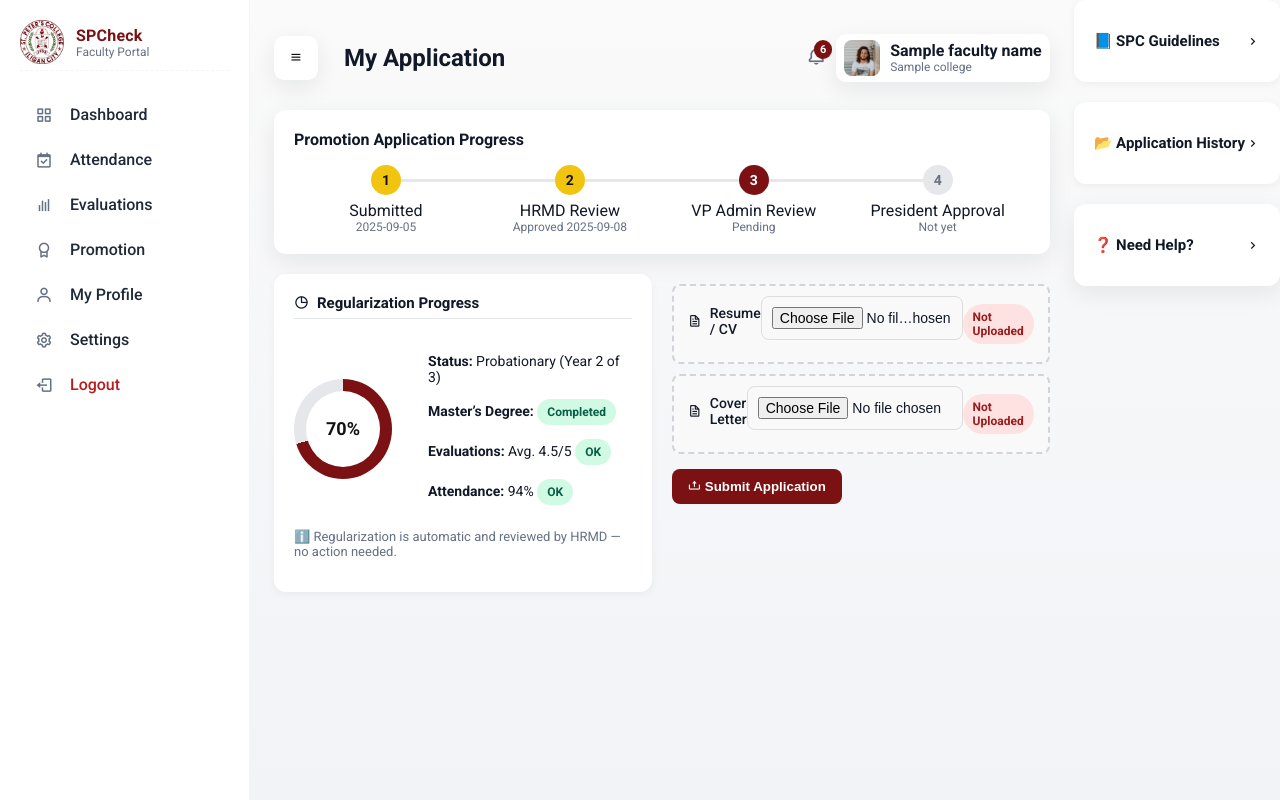
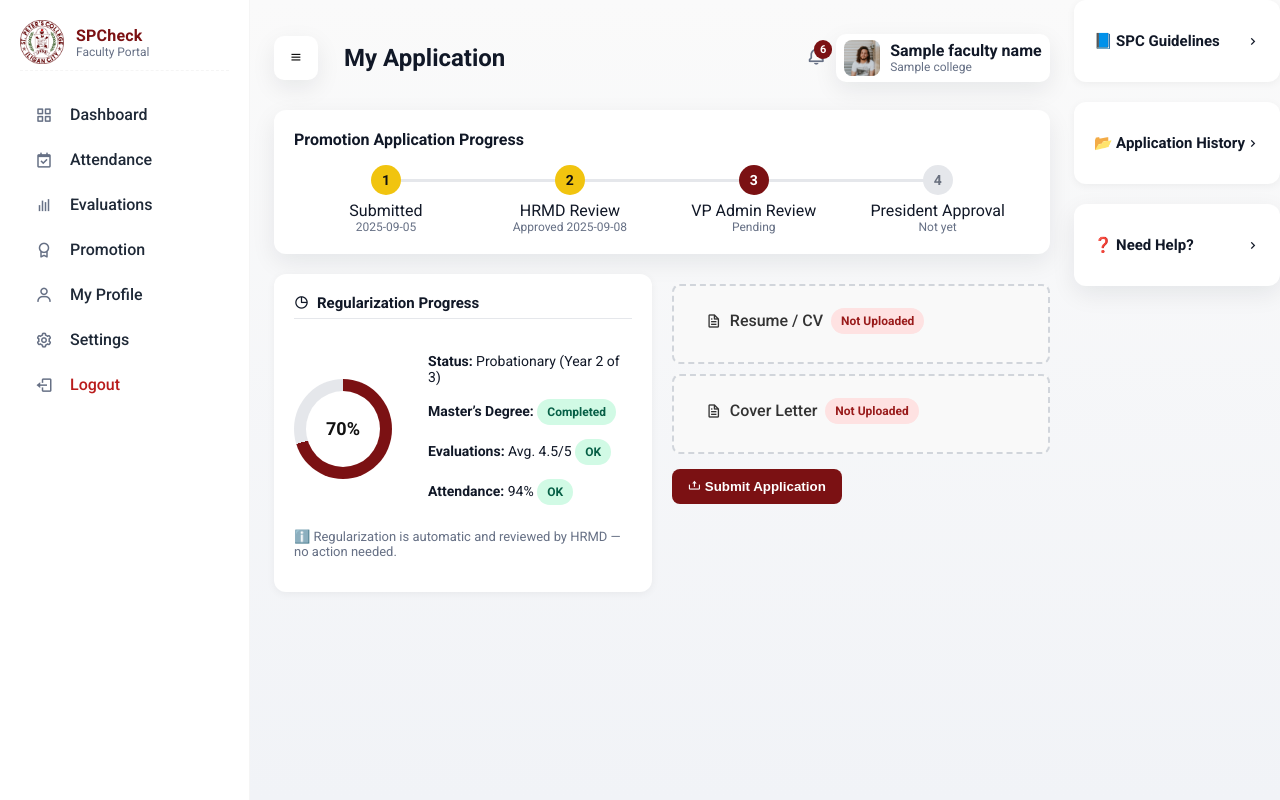
Before and after one commit to alexiscosue/SPCheck, a Flask app: template templates/faculty&dean/faculty-promotion.html in a window 1280 px wide. Run offline with Flask 3, Linux system fonts and the light colour scheme; the template is opened without the code that fills it: most values are stand-ins (such as "Sample title", 1, 10 or a date in 2020); some libraries are stand-ins or nearby versions.

Commit message:
updated file upload layout

```diff
--- a/static/css/style.css
+++ b/static/css/style.css
@@ -2621,3 +2621,32 @@ th[data-sort] {
 th[data-sort]:hover {
   background-color: #f9fafb;
 }
+
+
+/* FOR UPLOADS*/
+
+.custom-upload-label {
+  display: flex;
+  align-items: center;
+  gap: 12px;
+  padding: 12px 18px;
+  border-radius: 8px;
+  cursor: pointer;
+  font-size: 16px;
+  font-family: inherit;
+  color: var(--text, #333);
+}
+
+.custom-upload-label:hover {
+  border-color: #8e24aa;
+  background: #f5f5fc;
+}
+
+.custom-upload-label {
+  display: inline-block;
+  width: 110px;
+  white-space: nowrap;
+  overflow: hidden;
+  text-overflow: ellipsis;
+  vertical-align: middle;
+}
--- a/templates/faculty&dean/faculty-promotion.html
+++ b/templates/faculty&dean/faculty-promotion.html
@@ -54,18 +54,25 @@
 
         <!-- Promotion Application -->
         <form id="promotion-doc-upload-form" enctype="multipart/form-data" method="POST" action="/faculty/promotion/upload">
-  <div class="upload-field">
-    <label for="resume_cv"><i class='bx bx-file'></i> Resume / CV</label>
-    <input id="resume_cv" type="file" name="resume_cv" required style="display:inline-block;" />
-    <span class="status nu">Not Uploaded</span>
+          <div class="upload-field" style="position: relative;">
+            <input id="resume_cv" type="file" name="resume_cv" style="display:none;" required/>
+              <label for="resume_cv" class="custom-upload-label">
+                <i class='bx bx-file'></i>
+                <span class="label-text">Resume / CV</span>
+                <span class="status nu" id="resume_cv_status">Not Uploaded</span>
+              </label>
           </div>
-  <div class="upload-field" style="margin-top:10px">
-    <label for="cover_letter"><i class='bx bx-file'></i> Cover Letter</label>
-    <input id="cover_letter" type="file" name="cover_letter" required style="display:inline-block;" />
-    <span class="status nu">Not Uploaded</span>
+          <div class="upload-field" style="margin-top:10px; position: relative;">
+            <input id="cover_letter" type="file" name="cover_letter" style="display:none;" required/>
+            <label for="cover_letter" class="custom-upload-label">
+            <i class='bx bx-file'></i>
+            <span class="label-text">Cover Letter</span>
+            <span class="status nu" id="cover_letter_status">Not Uploaded</span>
+          </label>
           </div>
           <button class="btn-primary" style="margin-top:15px" type="submit"><i class='bx bx-upload'></i> Submit Application</button>
         </form>
+
 
         </div>
 
@@ -133,22 +140,36 @@
 </div>
       </div>
     </section>
+
     {% endblock %}
 
 {% block extra_scripts %}
   <script>
-    const sidebar = document.getElementById('sidebar');
-    document.getElementById('btnToggle').addEventListener('click', () => {
-      sidebar.classList.toggle('collapsed');
+document.getElementById('resume_cv').addEventListener('change', function(event) {
+  var statusSpan = document.getElementById('resume_cv_status');
+  var fileName = event.target.files.length ? event.target.files[0].name : 'Not Uploaded';
+  statusSpan.textContent = fileName;
+  if (event.target.files.length) {
+    statusSpan.classList.add('ok');
+    statusSpan.classList.remove('nu');
+  } else {
+    statusSpan.classList.remove('ok');
+    statusSpan.classList.add('nu');
+  }
 });
 
-    // collapsibles
-    document.querySelectorAll(".collapsible").forEach(btn => {
-      btn.addEventListener("click", () => {
-        btn.classList.toggle("active");
-        let content = btn.nextElementSibling;
-        content.classList.toggle("show");
+document.getElementById('cover_letter').addEventListener('change', function(event) {
+  var statusSpan = document.getElementById('cover_letter_status');
+  var fileName = event.target.files.length ? event.target.files[0].name : 'Not Uploaded';
+  statusSpan.textContent = fileName;
+  if (event.target.files.length) {
+    statusSpan.classList.add('ok');
+    statusSpan.classList.remove('nu');
+  } else {
+    statusSpan.classList.remove('ok');
+    statusSpan.classList.add('nu');
+  }
 });
-    });
+
   </script>
 {% endblock %}
```
Lines whose indentation alone changed are shown as unchanged.
